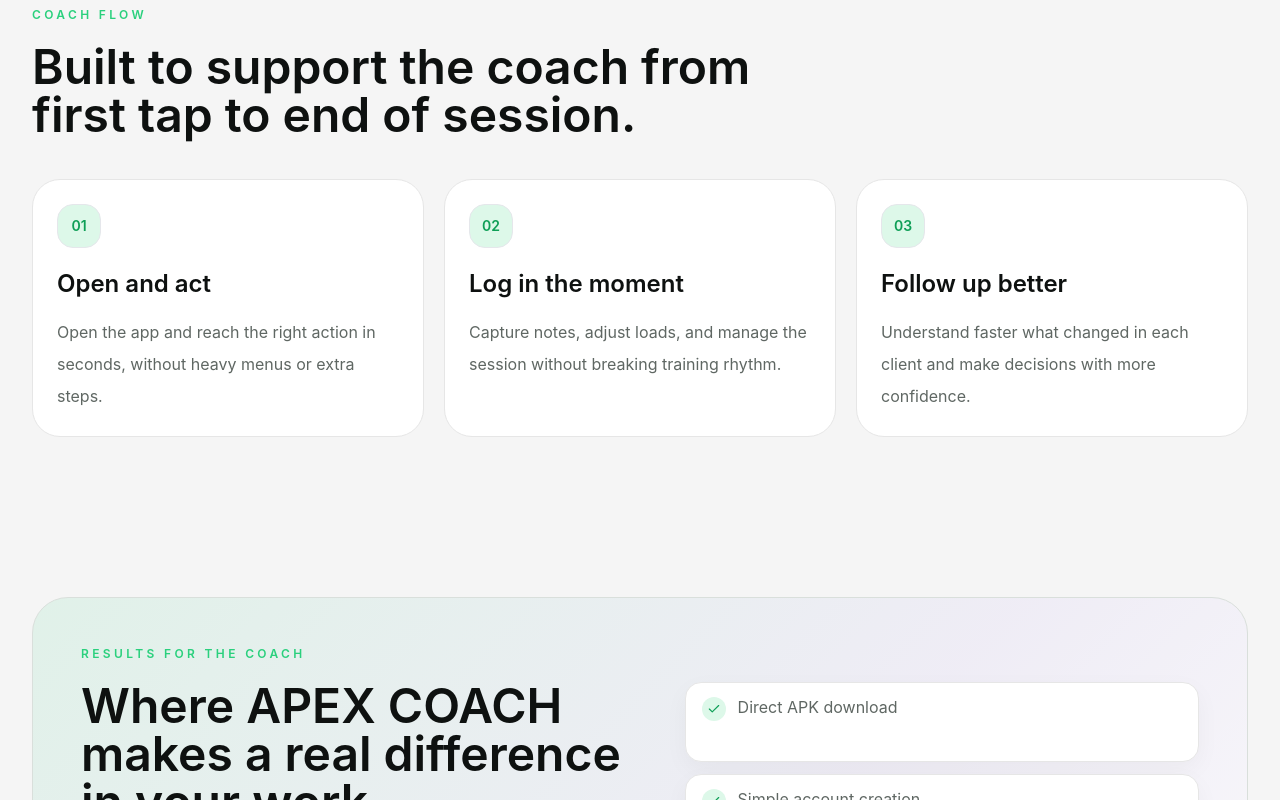
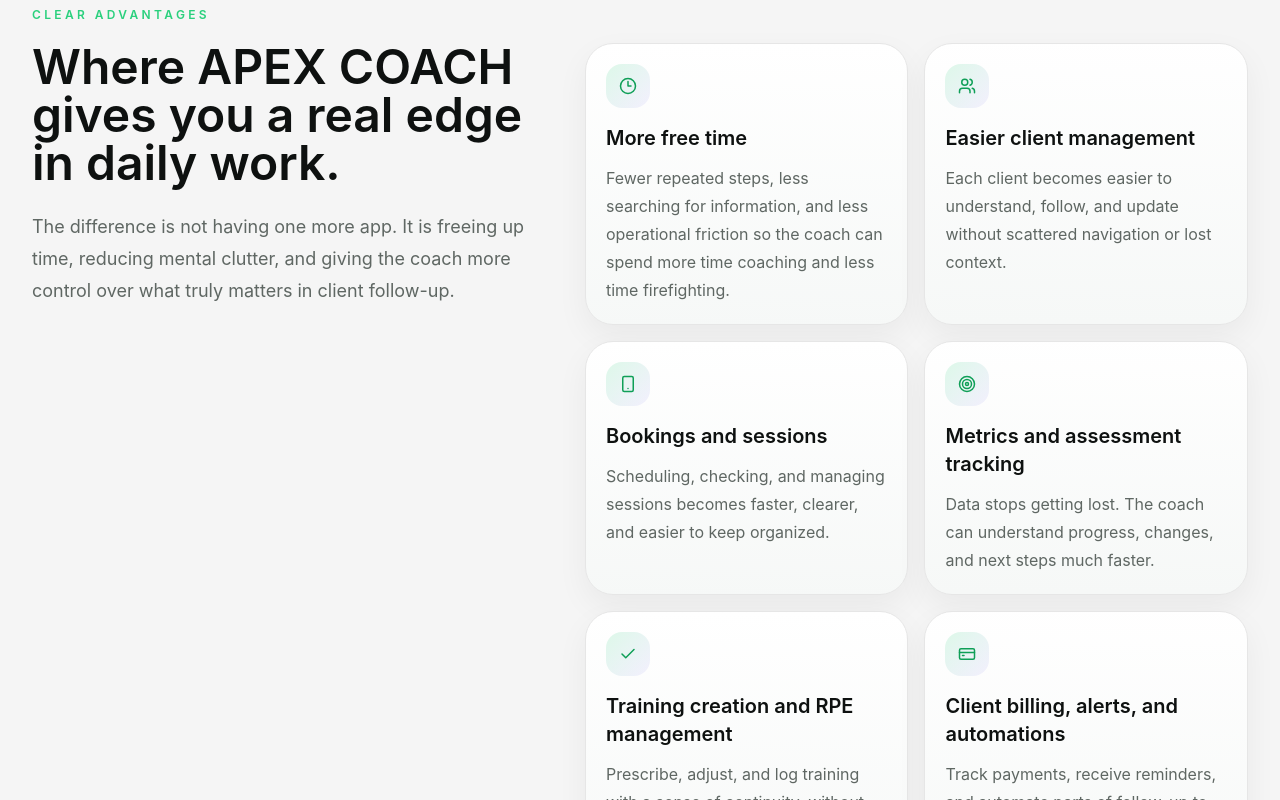
Before and after one commit to potter-53/apexcoach-web, a Next.js app: page / in a window 1280 px wide. Shown: the part 2700-3500 px from the top of the page. Built offline with nearby package versions, Linux system fonts and the light colour scheme.

Commit message:
Strengthen landing with clear coach differentiators

```diff
--- a/src/App.jsx
+++ b/src/App.jsx
@@ -1,6 +1,6 @@
 import { useEffect, useState } from "react";
 import Link from "next/link";
-import { ArrowRight, Check, Clock3, Menu, Smartphone, Sparkles, Target, Users, X } from "lucide-react";
+import { ArrowRight, BellRing, Check, Clock3, CreditCard, Menu, Smartphone, Sparkles, Target, Users, X } from "lucide-react";
 
 import { trackEvent } from "./lib/analytics";
 import { COACH_LANGUAGE_OPTIONS, applyCoachLocale, getInitialBrowserLocale } from "./lib/coach-locale";
@@ -41,6 +41,36 @@ const copy = {
       "Fluxo mais intuitivo entre clients, trainings e assessments",
       "Menos passos para as acoes que o coach mais repete",
       "Uma imagem mais profissional e mais premium no trabalho diario",
+    ],
+    differentiatorTag: "Vantagens claras",
+    differentiatorTitle: "Onde a APEX COACH te dá uma vantagem real no trabalho diário.",
+    differentiatorText:
+      "A diferença não está em ter mais uma app. Está em libertar tempo, reduzir ruído mental e dar ao coach mais controlo sobre tudo o que realmente importa no acompanhamento dos alunos.",
+    differentiators: [
+      {
+        title: "Mais tempo livre",
+        text: "Menos passos repetidos, menos procura de informação e menos fricção operacional para o coach se focar mais em orientar e menos em apagar fogos.",
+      },
+      {
+        title: "Gestão de clients mais simples",
+        text: "Cada aluno fica mais fácil de entender, acompanhar e atualizar sem navegação dispersa ou perda de contexto.",
+      },
+      {
+        title: "Marcações e sessões",
+        text: "Agendar, consultar e acompanhar sessões torna-se mais rápido, mais claro e mais fácil de manter organizado.",
+      },
+      {
+        title: "Tracking de métricas e avaliações",
+        text: "Os dados deixam de estar perdidos. O coach consegue perceber mais depressa evolução, mudanças e próximos passos.",
+      },
+      {
+        title: "Criação de treinos e gestão de PSE",
+        text: "Prescrever, ajustar e registar treino com sensação de continuidade, sem quebrar o ritmo do acompanhamento.",
+      },
+      {
+        title: "Faturação, avisos e automatismos",
+        text: "Controlar pagamentos, receber alertas e automatizar partes do follow-up para gerir melhor a operação e reduzir esquecimentos.",
+      },
     ],
     detailTag: "O que muda na pratica",
     detailTitle: "Nao e so uma app para coaches. E uma forma melhor de operar todos os dias.",
@@ -139,6 +169,36 @@ const copy = {
       "A more intuitive flow between clients, trainings, and assessments",
       "Fewer steps for the actions coaches repeat most",
       "A more professional and premium day-to-day experience",
+    ],
+    differentiatorTag: "Clear advantages",
+    differentiatorTitle: "Where APEX COACH gives you a real edge in daily work.",
+    differentiatorText:
+      "The difference is not having one more app. It is freeing up time, reducing mental clutter, and giving the coach more control over what truly matters in client follow-up.",
+    differentiators: [
+      {
+        title: "More free time",
+        text: "Fewer repeated steps, less searching for information, and less operational friction so the coach can spend more time coaching and less time firefighting.",
+      },
+      {
+        title: "Easier client management",
+        text: "Each client becomes easier to understand, follow, and update without scattered navigation or lost context.",
+      },
+      {
+        title: "Bookings and sessions",
+        text: "Scheduling, checking, and managing sessions becomes faster, clearer, and easier to keep organized.",
+      },
+      {
+        title: "Metrics and assessment tracking",
+        text: "Data stops getting lost. The coach can understand progress, changes, and next steps much faster.",
+      },
+      {
+        title: "Training creation and RPE management",
+        text: "Prescribe, adjust, and log training with a sense of continuity, without breaking the rhythm of follow-up.",
+      },
+      {
+        title: "Client billing, alerts, and automations",
+        text: "Track payments, receive reminders, and automate parts of follow-up to run the operation better and reduce missed actions.",
+      },
     ],
     detailTag: "What changes in practice",
     detailTitle: "This is not just another app for coaches. It is a better way to run the work every day.",
@@ -243,6 +303,18 @@ function DetailCard({ title, text }) {
     <div className="rounded-[28px] border border-[var(--border)] bg-white p-5 shadow-[0_10px_28px_rgba(14,17,16,0.05)]">
       <div className="mb-4 flex h-11 w-11 items-center justify-center rounded-2xl bg-[linear-gradient(135deg,var(--accent-soft),rgba(124,77,255,0.08))]">
         <Target size={18} className="text-[var(--accent-strong)]" />
+      </div>
+      <h3 className="text-xl font-semibold text-[var(--text)]">{title}</h3>
+      <p className="mt-3 leading-7 text-[var(--text-muted)]">{text}</p>
+    </div>
+  );
+}
+
+function DifferentiatorCard({ title, text, icon: Icon }) {
+  return (
+    <div className="rounded-[28px] border border-[var(--border)] bg-[linear-gradient(180deg,rgba(255,255,255,0.98),rgba(246,248,247,0.98))] p-5 shadow-[0_12px_32px_rgba(14,17,16,0.05)]">
+      <div className="mb-4 flex h-11 w-11 items-center justify-center rounded-2xl bg-[linear-gradient(135deg,var(--accent-soft),rgba(124,77,255,0.08))]">
+        <Icon size={18} className="text-[var(--accent-strong)]" />
       </div>
       <h3 className="text-xl font-semibold text-[var(--text)]">{title}</h3>
       <p className="mt-3 leading-7 text-[var(--text-muted)]">{text}</p>
@@ -485,6 +557,23 @@ export default function App() {
           </div>
         </section>
 
+        <section id="pilot" className="mx-auto max-w-7xl px-5 py-20 lg:px-8">
+          <SectionLabel>{t.differentiatorTag}</SectionLabel>
+          <div className="mt-5 grid gap-8 lg:grid-cols-[0.88fr_1.12fr]">
+            <div>
+              <h2 className="max-w-3xl text-4xl font-semibold leading-tight text-[var(--text)] sm:text-5xl">{t.differentiatorTitle}</h2>
+              <p className="mt-6 max-w-2xl text-lg leading-8 text-[var(--text-muted)]">{t.differentiatorText}</p>
+            </div>
+            <div className="grid gap-4 sm:grid-cols-2">
+              {t.differentiators.map((item, index) => {
+                const icons = [Clock3, Users, Smartphone, Target, Check, CreditCard];
+                const Icon = icons[index] || BellRing;
+                return <DifferentiatorCard key={item.title} title={item.title} text={item.text} icon={Icon} />;
+              })}
+            </div>
+          </div>
+        </section>
+
         <section id="flow" className="mx-auto max-w-7xl px-5 py-20 lg:px-8">
           <SectionLabel>{t.flowTag}</SectionLabel>
           <h2 className="mt-5 max-w-3xl text-4xl font-semibold leading-tight text-[var(--text)] sm:text-5xl">{t.flowTitle}</h2>
@@ -495,7 +584,7 @@ export default function App() {
           </div>
         </section>
 
-        <section id="pilot" className="mx-auto max-w-7xl px-5 py-20 lg:px-8">
+        <section className="mx-auto max-w-7xl px-5 py-20 lg:px-8">
           <div className="rounded-[36px] border border-[var(--border-strong)] bg-[linear-gradient(135deg,rgba(42,208,125,0.10),rgba(124,77,255,0.05),rgba(255,255,255,0.95))] p-8 shadow-[var(--shadow-panel)] lg:p-12">
             <SectionLabel>{t.pilotTag}</SectionLabel>
             <div className="mt-5 grid gap-8 lg:grid-cols-[1fr_0.9fr]">
```
